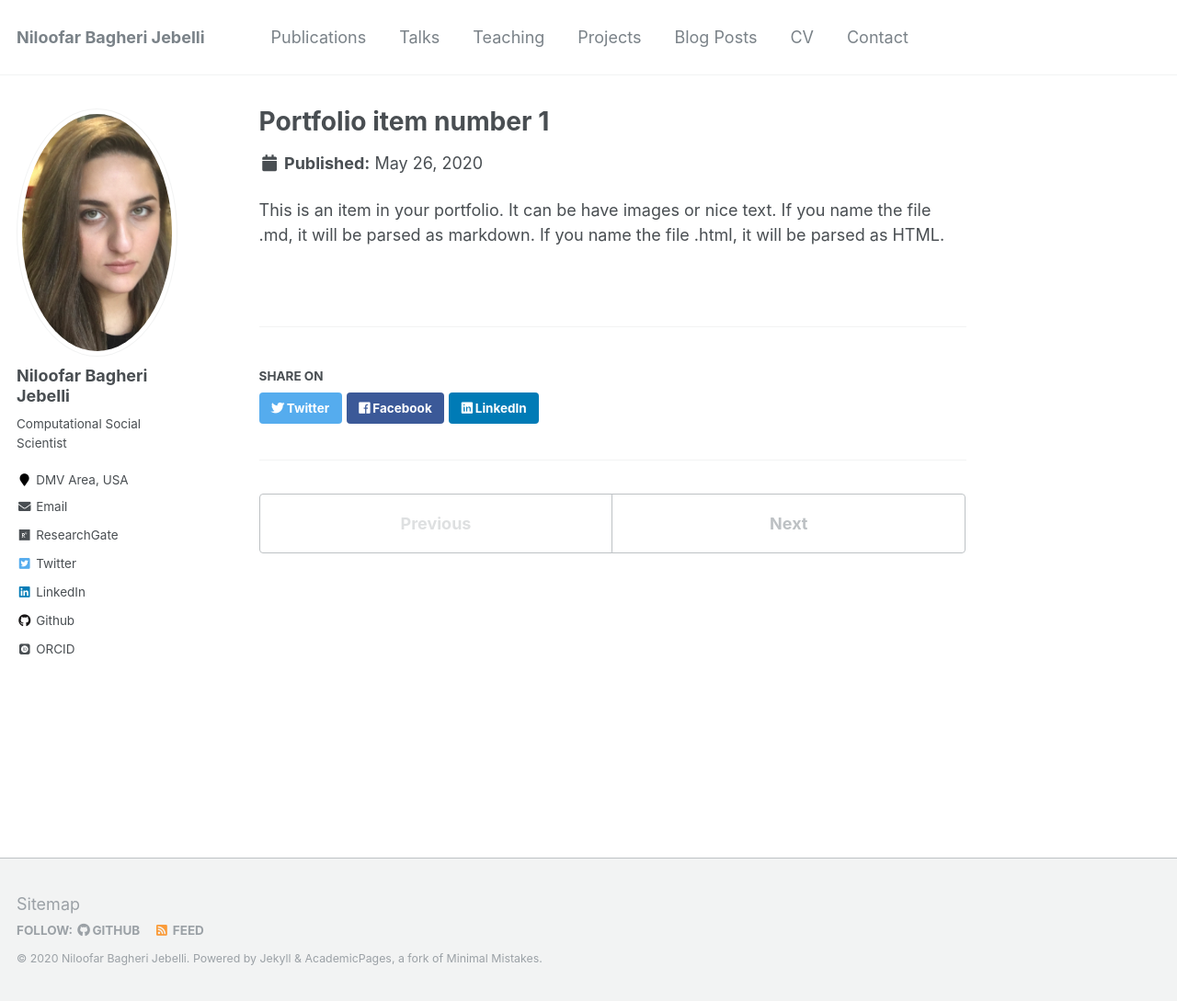
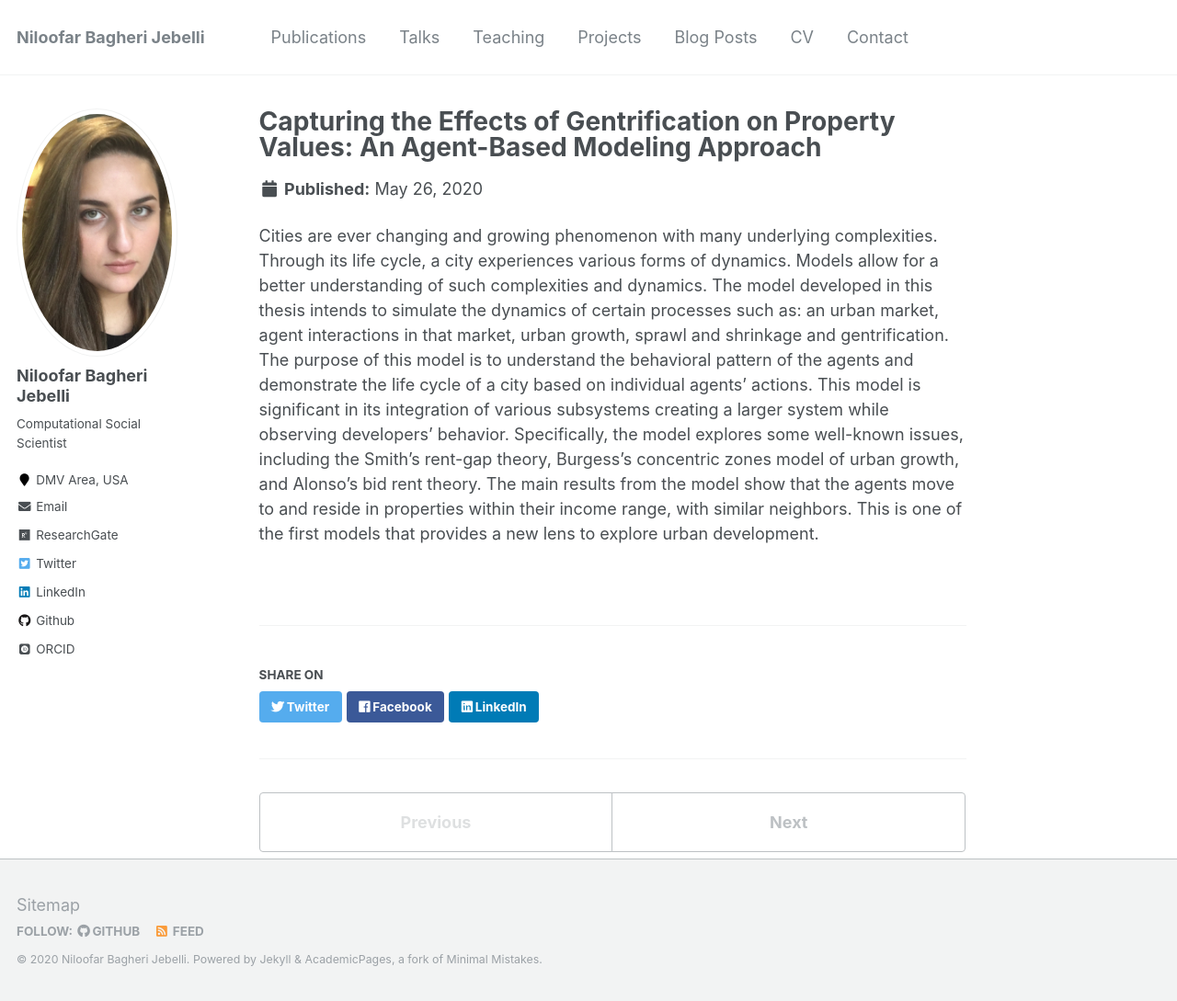
Before and after one commit to niloofar-jebelli/nbagher.github.io, a Jekyll site: the page built from _projects/portfolio-1.md, in a window 1280 px wide and 1089 px high. Shown: the whole window at 92% size. Built offline with Jekyll 4.4.1, drawn with Linux system fonts in a browser that asks for light colours; some web fonts are replaced.

Commit message:
added version 6.1, updated readme

```diff
--- a/_projects/portfolio-1.md
+++ b/_projects/portfolio-1.md
@@ -1,7 +1,7 @@
 ---
-title: "Portfolio item number 1"
-excerpt: "Short description of portfolio item number 1<br/><img src='/images/500x300.png'>"
+title: "Capturing the Effects of Gentrification on Property Values: An Agent-Based Modeling Approach"
+excerpt: "Short description of portfolio item number 1<br/><img src='Model-graphical-user-interface-at-default-settings.pbm'>"
 collection: projects
 ---
 
-This is an item in your portfolio. It can be have images or nice text. If you name the file .md, it will be parsed as markdown. If you name the file .html, it will be parsed as HTML.
+Cities are ever changing and growing phenomenon with many underlying complexities. Through its life cycle, a city experiences various forms of dynamics. Models allow for a better understanding of such complexities and dynamics. The model developed in this thesis intends to simulate the dynamics of certain processes such as: an urban market, agent interactions in that market, urban growth, sprawl and shrinkage and gentrification. The purpose of this model is to understand the behavioral pattern of the agents and demonstrate the life cycle of a city based on individual agents’ actions. This model is significant in its integration of various subsystems creating a larger system while observing developers’ behavior. Specifically, the model explores some well-known issues, including the Smith’s rent-gap theory, Burgess’s concentric zones model of urban growth, and Alonso’s bid rent theory. The main results from the model show that the agents move to and reside in properties within their income range, with similar neighbors. This is one of the first models that provides a new lens to explore urban development.
```
